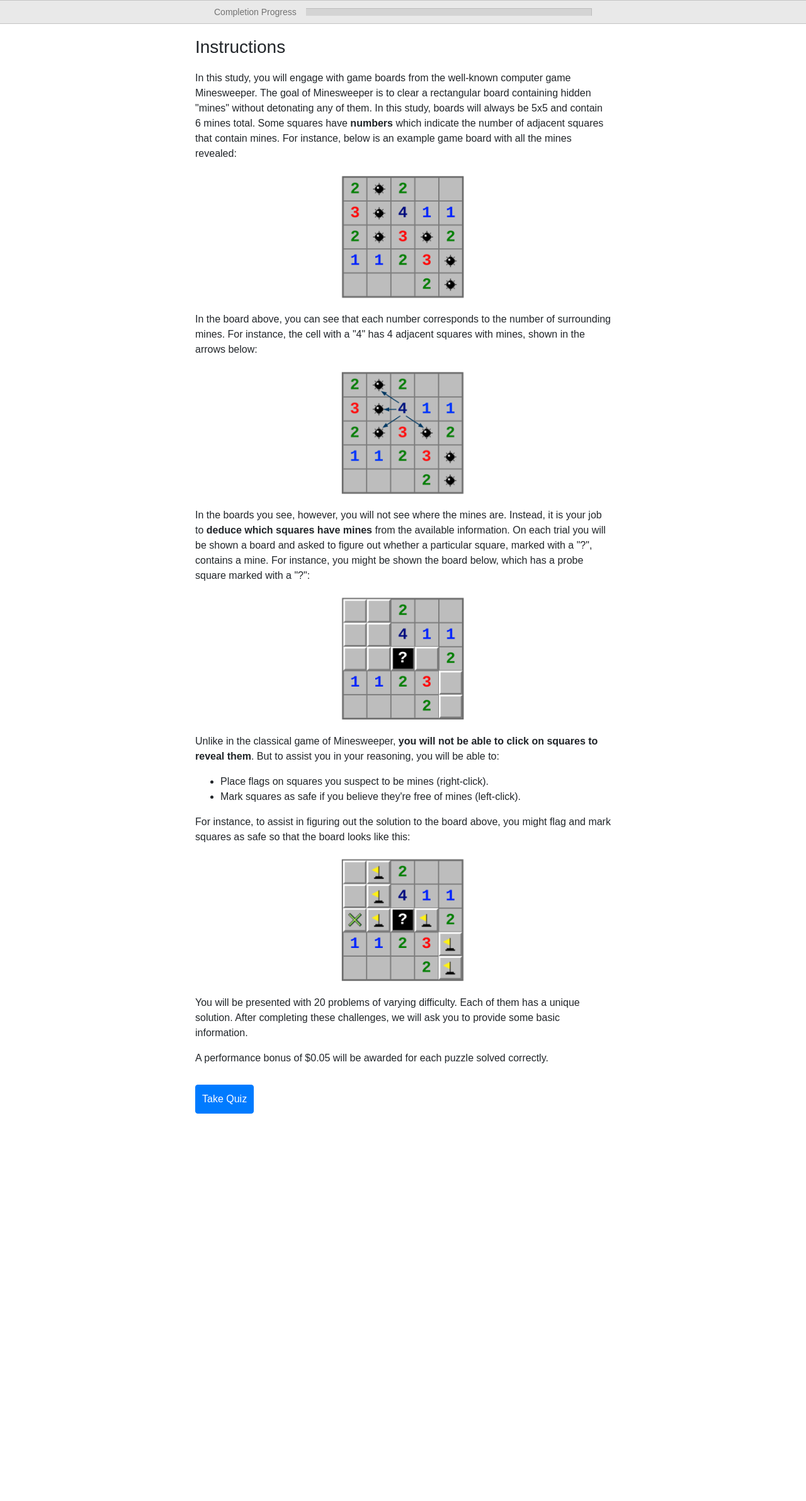
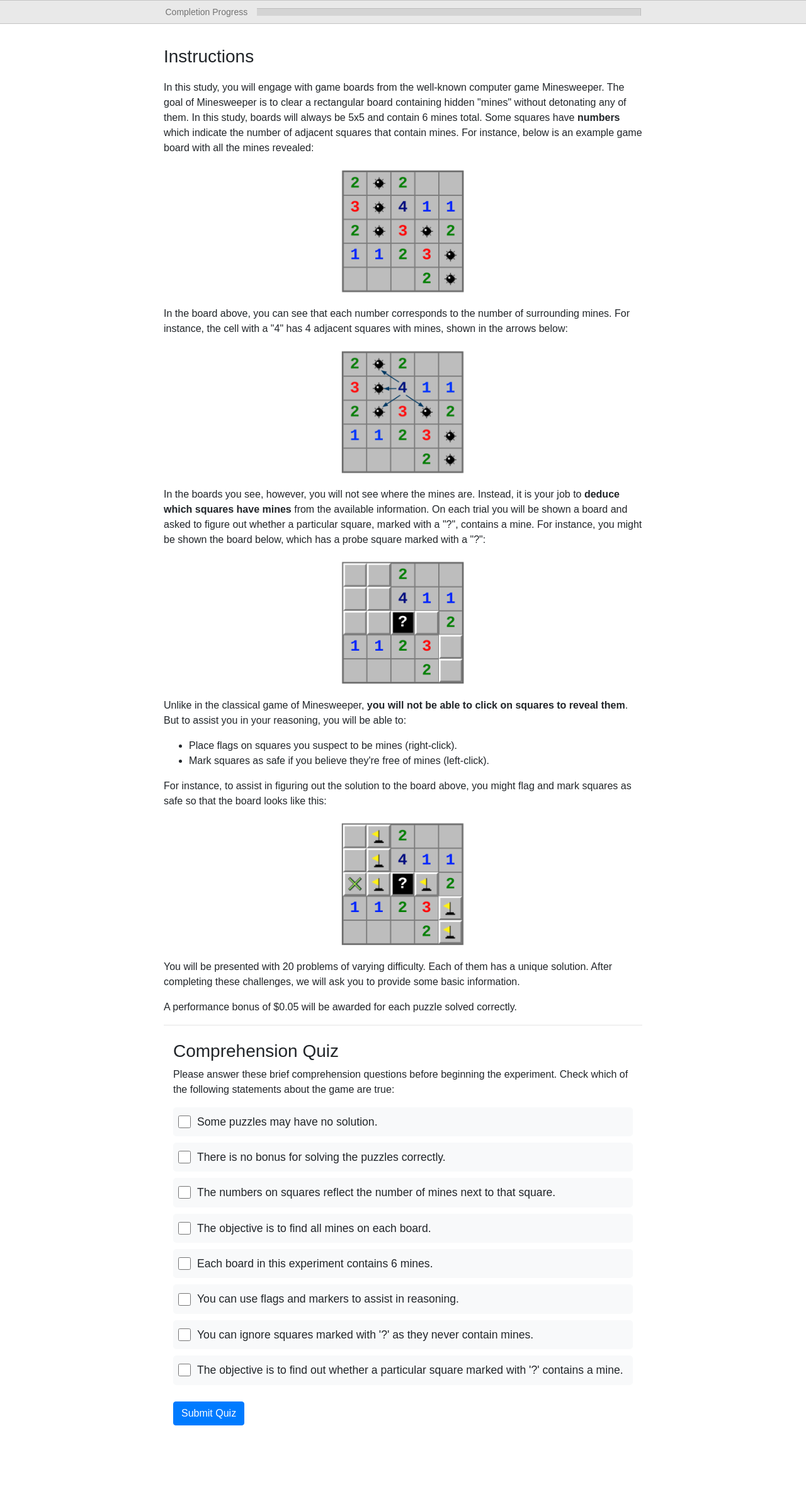
Before and after one commit to rmhofer/minesweeper, a Flask app: page /instructions in a window 1280 px wide. Shown: the whole page at 63% size. Before the commit the page ends 1768 px from the top, so only its background shows below. Run offline with Flask 3, Linux system fonts and the light colour scheme; the visitor is signed in with stand-in values (Sample User, id 1); some libraries are stand-ins or nearby versions.

Commit message:
instructions quiz and overall styling

```diff
--- a/static/css/main.css
+++ b/static/css/main.css
@@ -1,6 +1,18 @@
 body {
     margin: 0px;
     font-family: Arial, Helvetica, sans-serif;
+}
+
+.contents-main-wrapper {
+    max-width: 800px;
+    margin: auto;
+    padding: 20px;
+    margin-bottom: 100px;
+}
+
+.contents-main-header {
+    margin-top: 15px;
+    margin-bottom: 20px;
 }
 
 .contents-wrapper {
@@ -21,7 +33,7 @@ body {
 }
 
 .progress-bar-wrapper {
-    max-width: 600px;
+    max-width: 755px;
     margin: 0 auto;
     height: 100%;
     display: flex;
--- a/templates/instructions.html
+++ b/templates/instructions.html
@@ -11,22 +11,33 @@
     <link rel="stylesheet" type="text/css" href="{{ url_for('static', filename='css/main.css') }}">
 
     <style>
-        .instructions-container {
-            max-width: 700px;
-            margin: auto;
-            padding: 20px;
-        }
-        .header {
-            margin-bottom: 20px;
-        }
         .img-container {
             text-align: center;
             margin: 20px 0;
         }
-        .start-button {
-            display: block;
+        .form-container {
+            margin: auto;
+        }
+        .form-check {
+            background-color: #f8f9fa;
             padding: 10px;
-            margin-top: 30px;
+            margin-bottom: 10px; /* Vertical spacing between items */
+            border-radius: 5px; /* Optional: Rounded corners */
+            display: flex; /* Align items in a row */
+            align-items: center; /* Vertical alignment */
+        }
+        .form-check-input {
+            width: 20px; /* Larger checkbox */
+            height: 20px; /* Larger checkbox */
+            margin-top: 0;
+            vertical-align: middle;
+            margin-right: 10px; /* Space between checkbox and label */
+            position: relative; /* Position relative to its normal position */
+            left: 18px;
+        }
+        .form-check-label {
+            margin-left: 18px; /* Space between checkbox and label */
+            font-size: 1.1em; /* Slightly larger font size */
         }
     </style>
 </head>
@@ -34,8 +45,8 @@
     <!-- Include Progress Bar -->
     {% include 'progress_bar.html' %}
 
-    <div class="container instructions-container">
-        <h3 class="header">Instructions</h3>
+    <div class="container contents-main-wrapper">
+        <h3 class="contents-main-header">Instructions</h3>
 
         <p>In this study, you will engage with game boards from the well-known computer game Minesweeper. The goal of Minesweeper is to clear a rectangular board containing hidden "mines" without detonating any of them. In this study, boards will always be 5x5 and contain 6 mines total. Some squares have <b>numbers</b> which indicate the number of adjacent squares that contain mines. For instance, below is an example game board with all the mines revealed: </p>
 
@@ -72,15 +83,86 @@
         <p>You will be presented with 20 problems of varying difficulty. Each of them has a unique solution. After completing these challenges, we will ask you to provide some basic information.</p>
         <p>A performance bonus of ${{ "%.2f"|format(bonus_amount) }} will be awarded for each puzzle solved correctly.</p>
 
+        <hr />
 
 
-        <form action="{{ url_for('experiment_quiz') }}?{{ query_string }}">
-            <button type="submit" class="btn btn-primary start-button">Take Quiz</button>
-        </form>
+        <div class="container mt-4">
+            <h3>Comprehension Quiz</h3>
+            <div class="form-container">
+                <form id="quizForm">
+                    <p>Please answer these brief comprehension questions before beginning the experiment. Check which of the following statements about the game are true:</p>
+
+                    <!-- Quiz statements will be inserted here by JavaScript -->
+
+                    <button type="button" class="btn btn-primary mt-3" id="submitQuiz" submit-url="{{ url_for('experiment') }}?{{ query_string }}">Submit Quiz</button>
+                </form>
+            </div>
+        </div>
     </div>
     <!-- Bootstrap JS and dependencies -->
     <script src="https://code.jquery.com/jquery-3.3.1.slim.min.js"></script>
     <script src="https://cdnjs.cloudflare.com/ajax/libs/popper.js/1.14.7/umd/popper.min.js"></script>
     <script src="https://stackpath.bootstrapcdn.com/bootstrap/4.3.1/js/bootstrap.min.js"></script>
+
+    <script>
+        document.addEventListener('DOMContentLoaded', function() {
+            var quizStatements = [
+                { id: "Q0", value: "1", text: "The numbers on squares reflect the number of mines next to that square." },
+                { id: "Q1", value: "0", text: "The objective is to find all mines on each board." },
+                { id: "Q2", value: "1", text: "The objective is to find out whether a particular square marked with '?' contains a mine." },
+                { id: "Q3", value: "1", text: "You can use flags and markers to assist in reasoning." },
+                { id: "Q4", value: "0", text: "Some puzzles may have no solution." },
+                { id: "Q5", value: "1", text: "Each board in this experiment contains 6 mines." },
+                { id: "Q6", value: "0", text: "You can ignore squares marked with '?' as they never contain mines." },
+                { id: "Q7", value: "0", text: "There is no bonus for solving the puzzles correctly." }
+                // ... Add other statements here
+            ];
+
+            // Randomize statements
+            quizStatements.sort(() => Math.random() - 0.5);
+
+            // Add statements to the form
+            var quizForm = document.getElementById('quizForm');
+            var submitButton = document.getElementById('submitQuiz');
+
+            quizStatements.forEach(function(statement) {
+                var div = document.createElement('div');
+                div.className = 'form-check';
+
+                var input = document.createElement('input');
+                input.className = 'form-check-input';
+                input.type = 'checkbox';
+                input.id = statement.id;
+                input.value = statement.value;
+
+                var label = document.createElement('label');
+                label.className = 'form-check-label';
+                label.setAttribute('for', statement.id);
+                label.textContent = statement.text;
+
+                div.appendChild(input);
+                div.appendChild(label);
+                quizForm.insertBefore(div, submitButton);
+            });
+
+            // Handle quiz submission
+            document.getElementById('submitQuiz').addEventListener('click', function() {
+                var correct = true;
+                quizStatements.forEach(function(statement) {
+                    var input = document.getElementById(statement.id);
+                    if (input.checked !== Boolean(+statement.value)) {
+                        correct = false;
+                    }
+                });
+
+                if (!correct) {
+                    alert('Please review your answers. Some are incorrect.');
+                } else {
+                    var experimentUrl = this.getAttribute('submit-url');
+                    window.location.href = experimentUrl;
+                }
+            });
+        });
+    </script>
 </body>
 </html>
```
Also changed, not shown: templates/experiment_quiz.html (deleted, +0 -106 lines).
